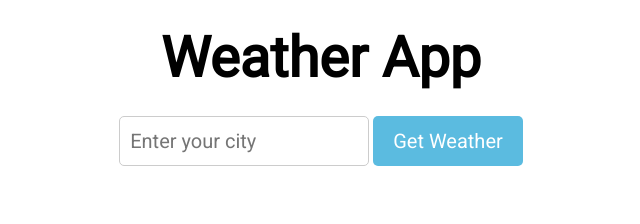
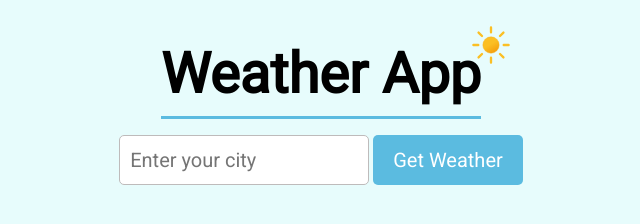
Before and after one commit to igorlech/weather-app, a website built with webpack: page src/index.html in a window 1280 px wide. Shown: the whole page, without its empty margins (319-959 px from the left). Built offline with nearby package versions, Linux system fonts and the light colour scheme.

Commit message:
feat: main styling + svg added

```diff
--- a/src/components/weatherPanel/weatherPanel.scss
+++ b/src/components/weatherPanel/weatherPanel.scss
@@ -1,12 +1,23 @@
 main {
     display: grid;
     justify-items: center;
-    padding-top: 1rem;
+    padding-top: 2rem;
+}
+
+header {
+    position: relative;
+}
+
+.weather-icon {
+    width: 50px;
+    position: absolute;
+    right: 0;
+    transform: translate(35px, -12px);
 }
 
 .input {
     height: 50px;
-    border: 1px solid #ccc;
+    border: 1px solid var(--border-color);
     border-radius: 5px;
     padding: 0 10px;
     font-size: 20px;
--- a/src/index.html
+++ b/src/index.html
@@ -12,6 +12,7 @@
     <body>
         <main>
             <header>
+                <img src="./assets/clear-day.svg" alt="weather icon" class="weather-icon" />
                 <h1>Weather App</h1>
             </header>
             <form class="form" action="#" method="POST">
--- a/src/styles/main.scss
+++ b/src/styles/main.scss
@@ -0,0 +1,3 @@
+body {
+    background-color: var(--bg-color);
+}
--- a/src/styles/typography/typography.scss
+++ b/src/styles/typography/typography.scss
@@ -6,4 +6,5 @@ h1 {
     font-size: 3.5rem;
     font-weight: 700;
     margin-bottom: 1rem;
+    border-bottom: 3px solid var(--primary-color);
 }
--- a/src/styles/variables.scss
+++ b/src/styles/variables.scss
@@ -1,4 +1,6 @@
 :root {
     --primary-color: #5bbbe0;
     --btn-bg-color: var(--primary-color);
+    --border-color: #bebbbb;
+    --bg-color: #e7fcfc;
 }
```
Also changed, not shown: src/assets/clear-day.svg (added), src/assets/overcast-day.svg (added).
